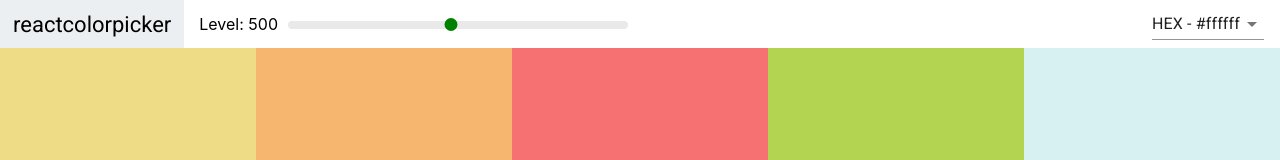
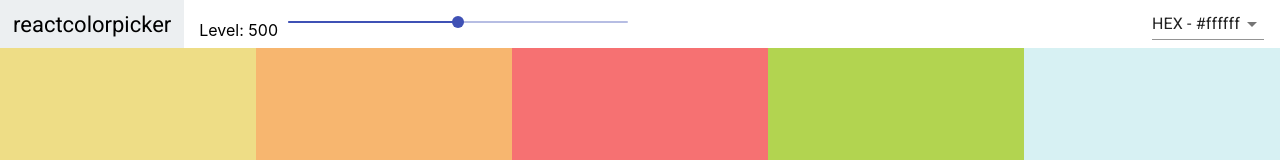
Before and after one commit to RGnt/colors-app, a React (Create React App) app: page / in a window 1280 px wide. Shown: the top 160 px of the page. Built offline with nearby package versions, Linux system fonts and the light colour scheme; the HTML template or start-up script is replaced by a standard one.

Commit message:
Cleared errors, changed rc-slider -> Material-UI Slider

```diff
--- a/package.json
+++ b/package.json
@@ -7,7 +7,6 @@
     "@material-ui/icons": "^4.2.1",
     "chroma-js": "^2.0.4",
     "node-sass": "^4.12.0",
-    "rc-slider": "^8.6.13",
     "react": "^16.9.0",
     "react-copy-to-clipboard": "^5.0.1",
     "react-dom": "^16.9.0",
--- a/src/Navbar/Navbar.js
+++ b/src/Navbar/Navbar.js
@@ -1,20 +1,19 @@
-import React, { useState } from 'react';
-import Select from '@material-ui/core/Select';
+import React from 'react';
+import { Select } from '@material-ui/core';
 import { MenuItem } from '@material-ui/core';
 import CloseIcon from '@material-ui/icons/Close';
 import { Snackbar } from '@material-ui/core';
 import { IconButton } from '@material-ui/core';
-import Slider from 'rc-slider';
-import 'rc-slider/assets/index.css';
+import { Slider } from '@material-ui/core/'
 import './Navbar.scss';
-import { format } from 'upath';
+
 
 const Navbar = ({ level, changeLevel, handleChange, currentFormat, snackBarOpen, snackBarHandler }) => {
 
     return (
         <header className="Navbar">
             <div className="logo">
-                <a href="#">reactcolorpicker</a>
+                <a href="/">reactcolorpicker</a>
             </div>
             <div className="slider-container">
                 <span>Level: {level}</span>
@@ -24,7 +23,8 @@ const Navbar = ({ level, changeLevel, handleChange, currentFormat, snackBarOpen,
                         min={100}
                         max={900}
                         step={100}
-                        onAfterChange={changeLevel} />
+                        onChange={changeLevel}
+                    />
                 </div>
             </div>
             <div className="select-container">
--- a/src/Palette/Palette.js
+++ b/src/Palette/Palette.js
@@ -15,8 +15,8 @@ const Palette = ({ palette }) => {
     setSnackBarStatus(true);
     setTimeout(() => setSnackBarStatus(false), 2500);
   }
-  const changeLevel = (newLevel) => {
-    setLevel(newLevel);
+  const changeLevel = (event, value) => {
+    setLevel(value);
   }
   const snackBarHandler = (val) => {
     setSnackBarStatus(val)
```
Also changed, not shown: 1 other file (tests, documents, lock files or other folders).
